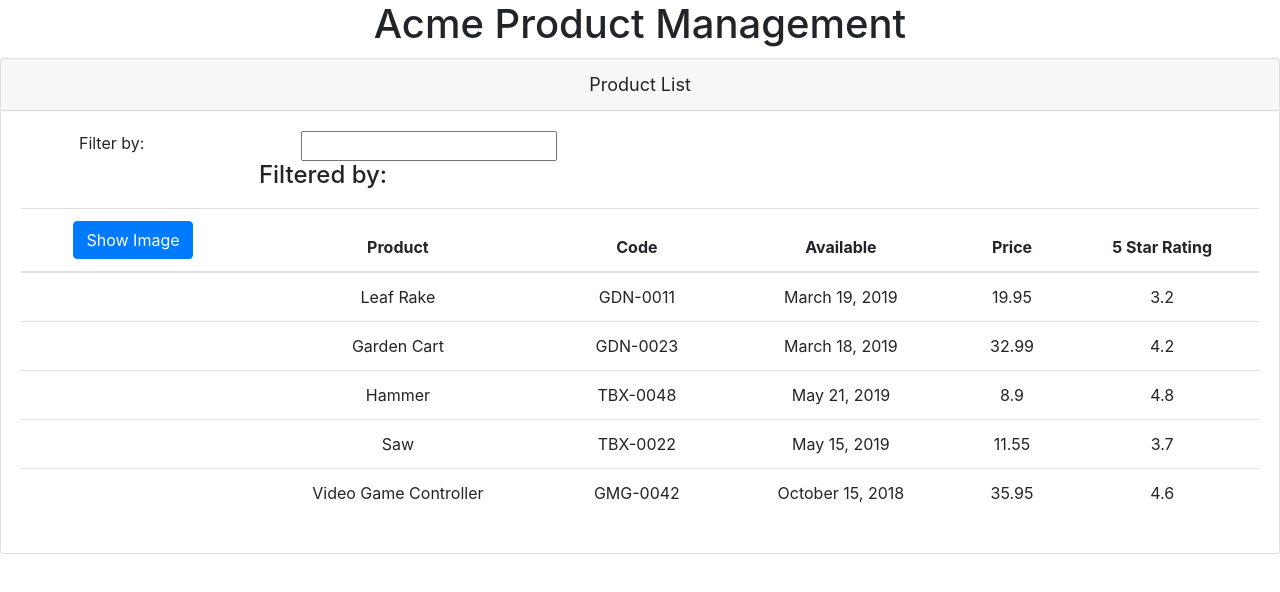
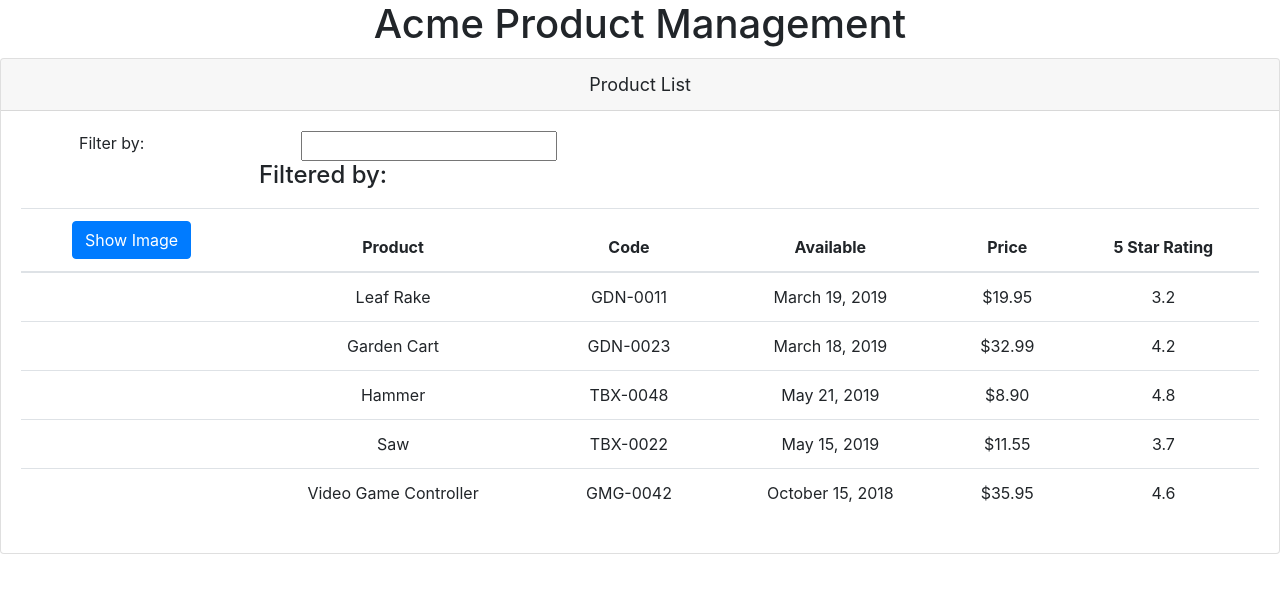
Before and after one commit to MrSankofa/productInventoryAngular, an Angular app: page / in a window 1280 px wide. Shown: the top 592 px of the page. Built offline with nearby package versions, Linux system fonts and the light colour scheme.

Commit message:
implemented currency data format

```diff
--- a/src/app/products/product-list.component.html
+++ b/src/app/products/product-list.component.html
@@ -38,7 +38,7 @@
             <td>{{ product.productName }}</td>
             <td>{{ product.productCode }}</td>
             <td>{{ product.releaseDate }}</td>
-            <td>{{ product.price }}</td>
+            <td>{{ product.price | currency: "USD":"symbol":"1.2-2" }}</td>
             <td>{{ product.starRating }}</td>
           </tr>
         </tbody>
```
